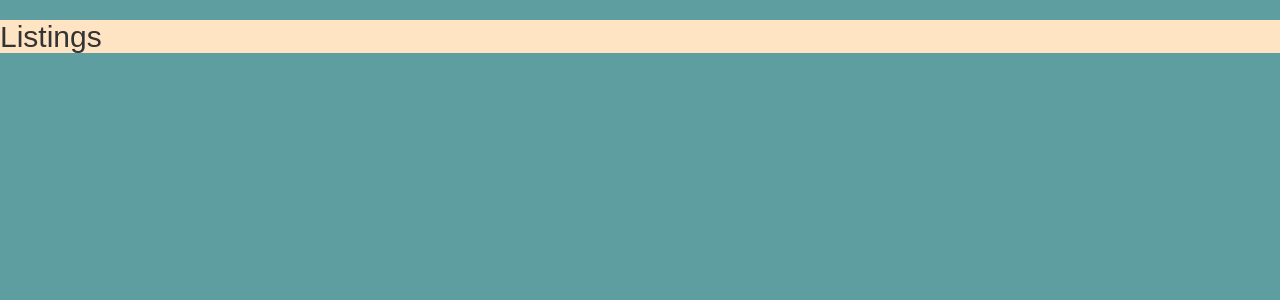
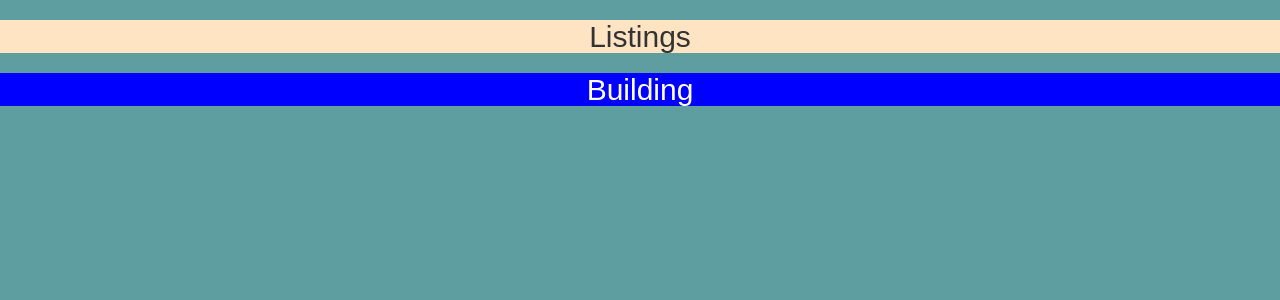
Before and after one commit to Junochop/realtor, a React (Create React App) app: page / in a window 1280 px wide. Shown: the top 300 px of the page. Built offline with nearby package versions, Linux system fonts and the light colour scheme.

Commit message:
buiding added

```diff
--- a/src/app/App.js
+++ b/src/app/App.js
@@ -2,12 +2,16 @@ import React, { Component } from 'react';
 
 import Listings from '../components/Listings/Listings.js';
 
+import Buildings from '../components/Building/Building.js';
 import './App.css';
 
 class App extends Component {
   render () {
     return (
-      <Listings />
+      <div className="App">
+        <Listings />
+        <Buildings />
+      </div>
     );
   }
 }
--- a/src/components/Building/Building.js
+++ b/src/components/Building/Building.js
@@ -0,0 +1,15 @@
+import React from 'react';
+
+import './Building.css';
+
+class Buildings extends React.Component {
+  render () {
+    return (
+      <div className="Building">
+        <h2>Building</h2>
+      </div>
+    );
+  }
+}
+
+export default Buildings;
--- a/src/components/Building/Building.scss
+++ b/src/components/Building/Building.scss
@@ -0,0 +1,4 @@
+.Building {
+  background-color: blue;
+  color: white;
+}
--- a/src/components/Listings/Listings.js
+++ b/src/components/Listings/Listings.js
@@ -5,7 +5,7 @@ import './Listings.css';
 class Listings extends React.Component {
   render () {
     return (
-      <div className="listings">
+      <div className="Listings">
         <h2>Listings</h2>
       </div>
     );
--- a/src/components/Listings/Listings.scss
+++ b/src/components/Listings/Listings.scss
@@ -1,3 +1,3 @@
-.listings {
+.Listings {
   background-color: bisque;
 }
```
